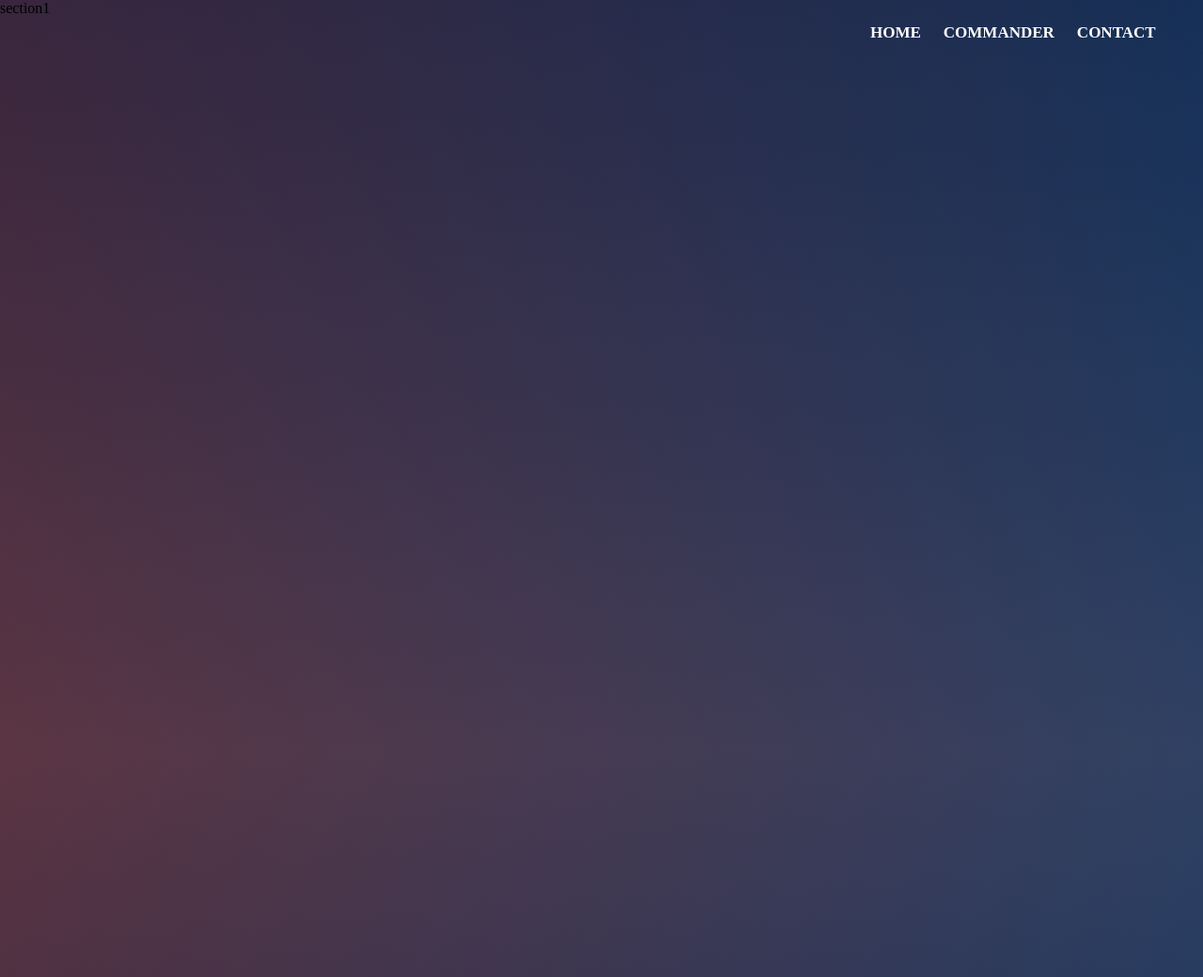
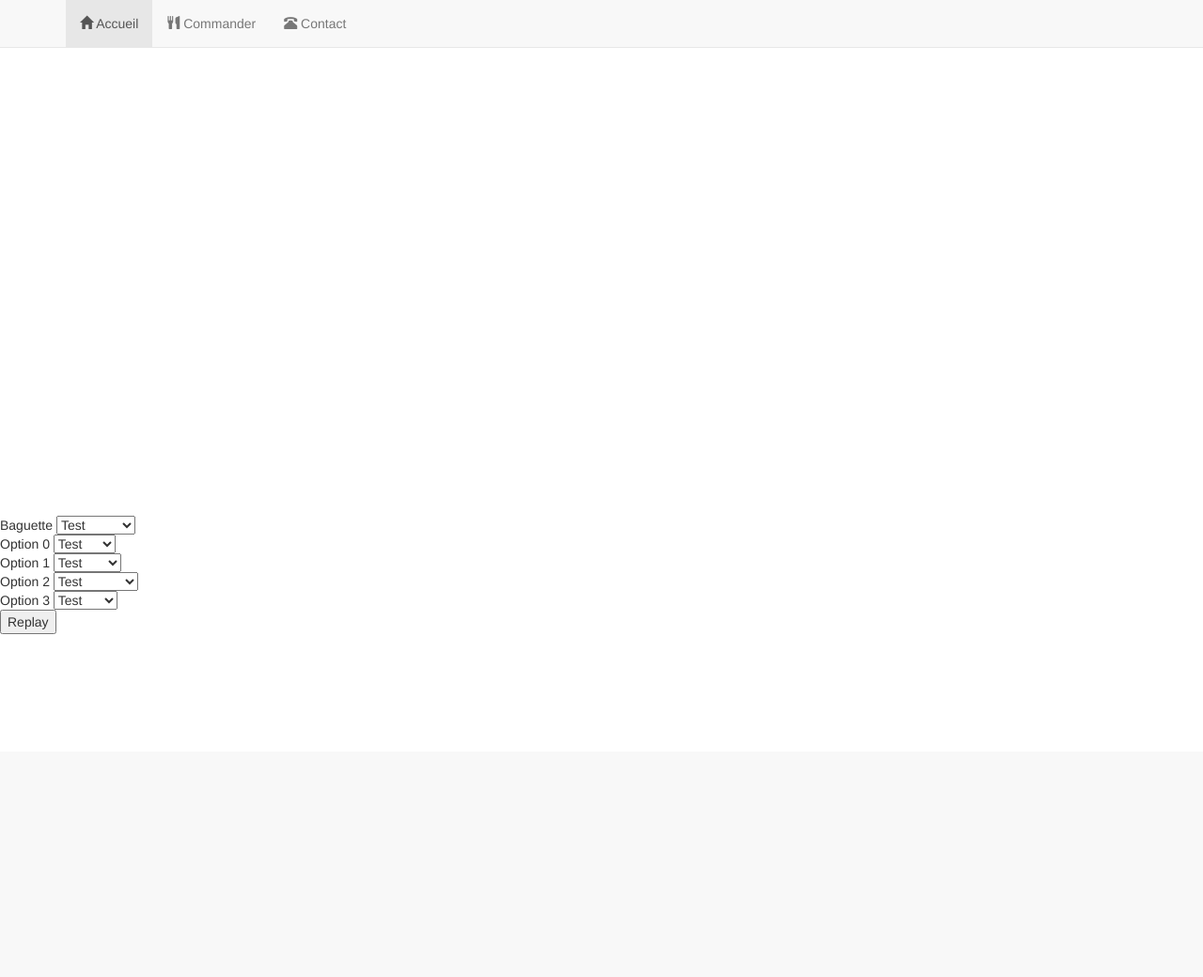
Before and after one commit to Legendthriller69/Sandwicherie, a PHP site: page / in a window 1280 px wide. Shown: the top 1040 px of the page at 94% size. After the commit the page ends 675 px from the top, so only its background shows below. Run offline with PHP 8.4, Linux system fonts and the light colour scheme; some libraries are stand-ins or nearby versions.

Commit message:
COmmit avant changement d'IDE parce que Webstorm c'est de la merde

```diff
--- a/css/main.css
+++ b/css/main.css
@@ -819,3 +819,54 @@ input, textarea {
     display:none;
   }
 }
+
+
+
+
+@font-face {
+  font-family: 'Open Sans Light';
+  src: url('../fonts/open-sans/OpenSans-Light.ttf');
+  font-weight:bold;
+}
+@font-face {
+  font-family: 'Open Sans Bold';
+  src: url('../fonts/open-sans/OpenSans-Bold.ttf');
+  font-weight:bold;
+}
+body{
+  font-family : 'Open Sans Light';
+  background-color : rgba(217, 30, 24, 0.3) !important;
+}
+.navbar-sandwich {
+  background-color : transparent;
+  border-bottom : 2px solid #D91E18;
+}
+.nav-sandwich {
+  margin-top : 2.5px;
+  margin-bottom : 2.5px;
+}
+.nav-sandwich li a {
+  padding-bottom : 15px !important;
+  margin-bottom : -5px;
+  padding-top : 15px;
+  margin-top : -5px;
+  color : rgba(0, 0, 0, 0.5) !important;
+  border : none !important;
+  background-color : transparent !important;
+}
+.nav-sandwich li a:hover {
+  color : #000 !important;
+  background-color : rgba(217, 30, 24, 0.6) !important;
+}
+.nav-sandwich li a:focus, .nav-sandwich li a:active {
+  color : #000 !important;
+  background-color : rgba(217, 30, 24, 0.8) !important;
+}
+.nav-sandwich li.active a, .nav-sandwich li.active a:hover, .nav-sandwich li.active a:active {
+  color : #000 !important;
+  background-color : #D91E18 !important;
+}
+#content {
+  padding : 65px 15px 15px 15px;
+  color : #000;
+}
--- a/index.html
+++ b/index.html
@@ -1,9 +1,21 @@
 <!DOCTYPE html>
 <html lang="en">
 <head>
-    <meta charset="UTF-8">
-    <title>Title</title>
-    <link href="css/main.css" rel='stylesheet' type='text/css'>
+	<meta charset="utf-8">
+	<meta http-equiv="X-UA-Compatible" content="IE=edge">
+	<meta name="viewport" content="width=device-width, initial-scale=1.0, maximum-scale=1.0, user-scalable=no" />
+	<meta name="description" content="Fresh Sandwich">
+	<meta name="author" content="Audrey Michel, Flavien Bonvin, Rafael Peixoto, Pedro Gil Ferreira">
+
+	<title>Fresh Sandwich</title>
+
+	<!-- CSS -->
+	<link href="css/bootstrap.min.css" rel="stylesheet">
+	<link href="css/styles.css" rel="stylesheet">
+
+	<!-- JS -->
+	<script src="js/jquery-3.1.1.min.js"></script>
+	<script src="js/bootstrap.min.js"></script>
     <style>
 
         #breadBot {
@@ -163,22 +175,25 @@
 
 
     </style>
-    <script src="https://ajax.googleapis.com/ajax/libs/jquery/3.1.1/jquery.min.js"></script>
 </head>
 <body>
 
-<nav class="nav" id="nav">
-    <div class="main-nav" id="main-nav">
-        <div class="width1600">
-            <div class="menu right" id="menu">
-                <ul>
-                    <li><a class="scrollTo" id="animate1" href="#section1">home</a></li>
-                    <li><a class="scrollTo" id="animate2" href="#section2">commander</a></li>
-                    <li><a class="scrollTo" id="animate3" href="#section3">contact</a></li>
-                </ul>
-            </div>
-        </div>
-        <div class="clear"></div>
+<nav class="navbar navbar-default navbar-fixed-top navbar-sandwich">
+    <div class="container">
+        <ul class="nav navbar-nav nav-sandwich">
+			<li class="active">
+				<a href="LINK_HOME"><span class="glyphicon glyphicon-home"></span> Accueil</a>
+			</li>
+			<li>
+				<a href="LINK_COMMAND"><span class="glyphicon glyphicon-cutlery"></span> Commander</a>
+			</li>
+			<li>
+				<a href="LINK_CONTACT"><span class="glyphicon glyphicon-phone-alt"></span> Contact</a>
+			</li>
+		</ul>
+		<ul class="nav navbar-nav navbar-right nav-sandwich">
+
+		</ul>
     </div>
 </nav>
 
```
